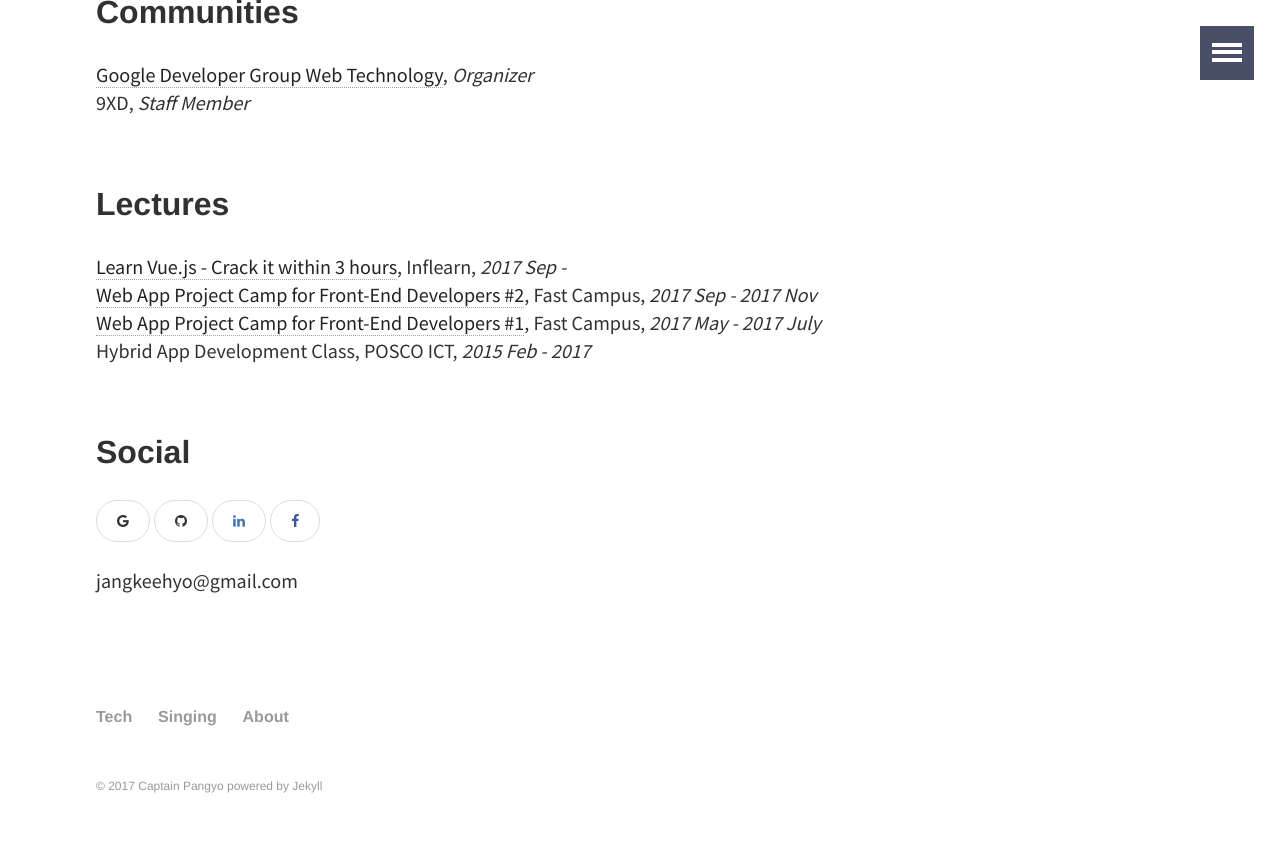
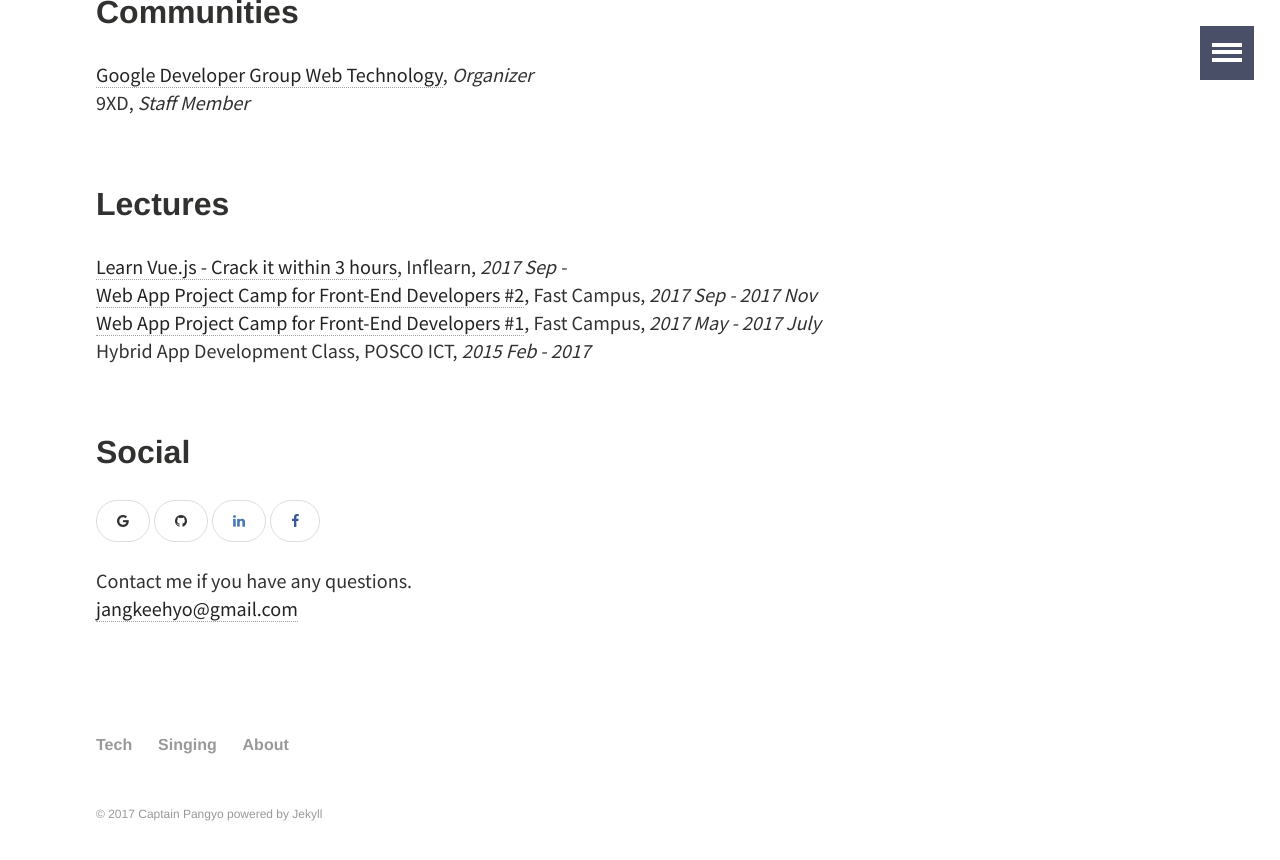
Before and after one commit to joshua1988/joshua1988.github.io, a Jekyll site: the page built from _pages/about.md, in a window 1280 px wide and 900 px high, scrolled down 1418 px. Shown: the top 860 px of the window. Built offline with Jekyll 4.4.1, drawn with Linux system fonts in a browser that asks for light colours; comment, search, counter and statistics services are not loaded.

Commit message:
Added contact information with updated css styles on Google icon

```diff
--- a/_pages/about.md
+++ b/_pages/about.md
@@ -53,9 +53,10 @@
 Hybrid App Development Class, POSCO ICT, *2015 Feb - 2017*
 
 ## Social
-<a class="btn-social google" href="jangkeehyo@gmail.com" target="_blank"><i class="fa fa-google" aria-hidden="true"></i></a>
+<a class="btn-social google-plus" href="mailto:jangkeehyo@gmail.com" target="_blank"><i class="fa fa-google" aria-hidden="true"></i></a>
 <a class="btn-social github" href="https://github.com/joshua1988"><i class="fa fa-github" aria-hidden="true"></i></a>
 <a class="btn-social linkedin" href="https://www.linkedin.com/in/gihyojoshuajang/"><i class="fa fa-linkedin" aria-hidden="true"></i></a>
 <a class="btn-social facebook" href="https://www.facebook.com/CaptainPangyo"><i class="fa fa-facebook" aria-hidden="true"></i></a>
 <br>
-jangkeehyo@gmail.com
+Contact me if you have any questions.<br>
+<a href="mailto:jangkeehyo@gmail.com">jangkeehyo@gmail.com</a>
```
